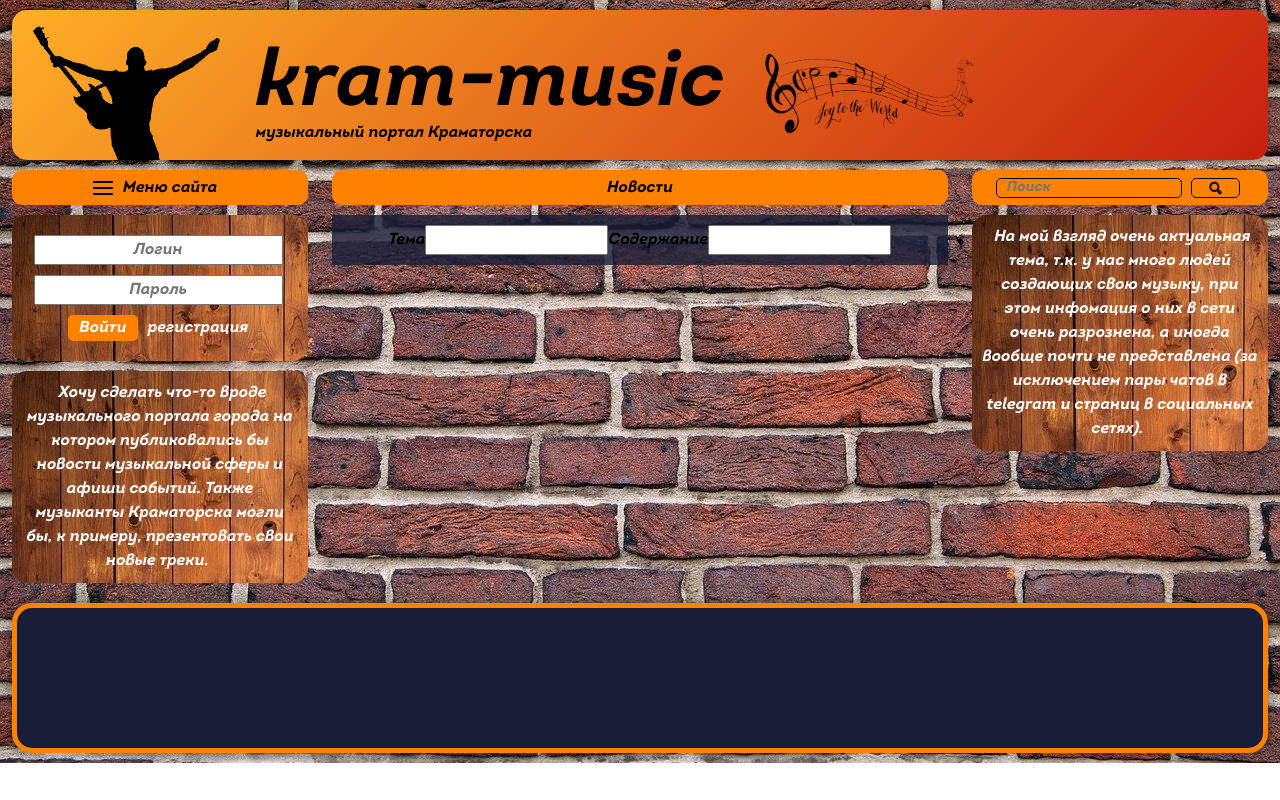
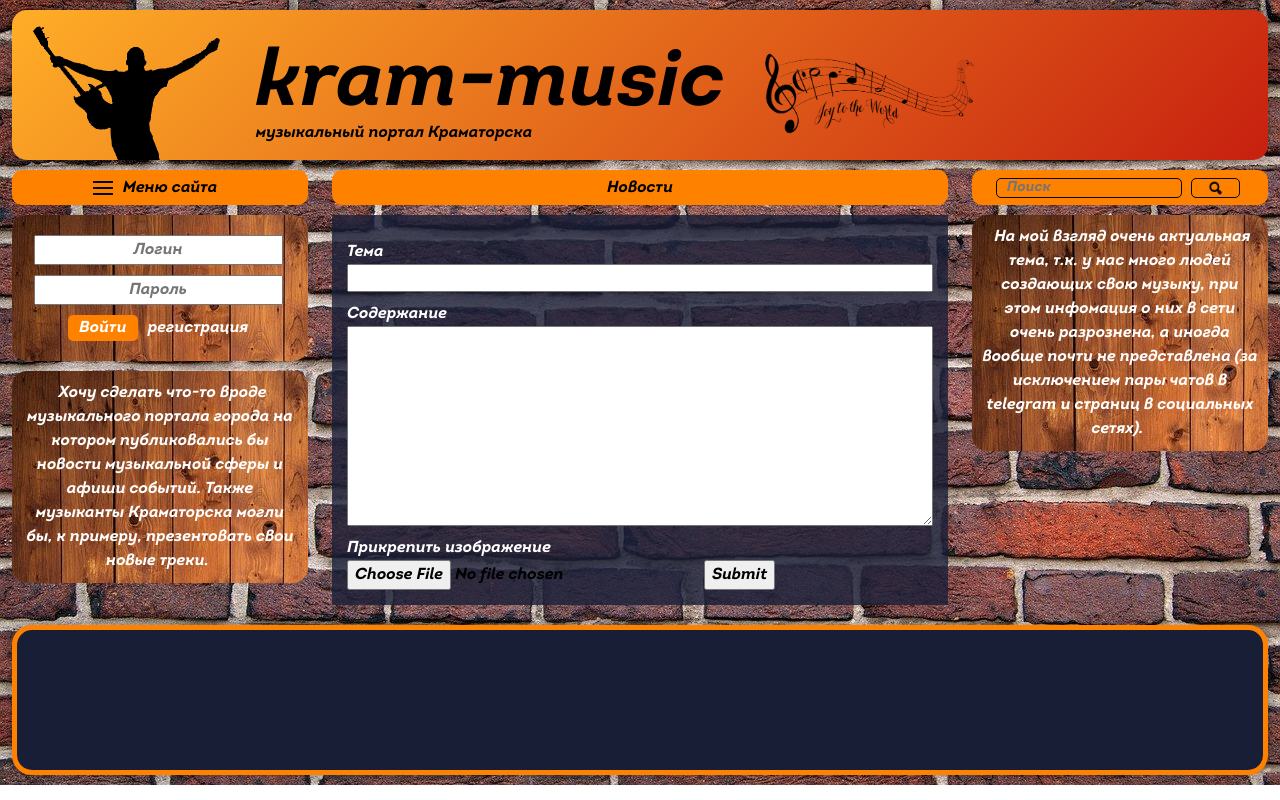
Before and after one commit to seleznevme/kram_music, a Vue app: page /AddNews in a window 1280 px wide. Built offline with nearby package versions, Linux system fonts and the light colour scheme.

Commit message:
Добавил подсветку активных кнопок левой панели

```diff
--- a/src/App.vue
+++ b/src/App.vue
@@ -7,7 +7,9 @@
       />
     </nav>
     <nav>
-      <nav-left v-if="show_left_navbar"/>
+      <transition name="slide-fade">
+        <nav-left v-show="show_left_navbar"/>
+      </transition>
     </nav>
     <main>
       <div class="container-fluid">
@@ -84,4 +86,14 @@ a:active {
   background-image: url("img/all_background.jpg");
   min-height: 100%;
 }
+.slide-fade-enter-active {
+  transition: all .3s ease;
+}
+.slide-fade-leave-active {
+  transition: all .3s cubic-bezier(1.0, 0.5, 0.8, 1.0);
+}
+.slide-fade-enter, .slide-fade-leave-to {
+  transform: translateX(-20px);
+  opacity: 0;
+}
 </style>
--- a/src/components/CoverMain.vue
+++ b/src/components/CoverMain.vue
@@ -18,6 +18,6 @@ export default {
   align-items: center;
   justify-content: center;
   background: rgba(25, 30, 55, 0.8);
-  padding: 10px;
+  padding: 15px;
 }
 </style>
--- a/src/components/navigation/NavLeft.vue
+++ b/src/components/navigation/NavLeft.vue
@@ -1,16 +1,16 @@
 <template>
   <div @click.stop class="wrapper">
-      <nav-button class="btn_nav_left">
-          <router-link to="/">Главная</router-link>
+    <nav-button  class="btn_nav_left" :class="{ btn_active: $route.path == '/' }" @click="$router.push('/')">
+      <span>Главная</span>
     </nav-button>
-      <nav-button class="btn_nav_left">
-          <router-link to="/AddNews">Добавить новостть</router-link>
+    <nav-button class="btn_nav_left" :class="{ btn_active: $route.path == '/AddNews' }" @click="$router.push('/AddNews')">
+        <span>Добавить новостть</span>
     </nav-button>
-      <nav-button class="btn_nav_left">
-          <router-link to="/Registration">Регистрация</router-link>
+    <nav-button class="btn_nav_left" :class="{ btn_active: $route.path == '/Registration' }" @click="$router.push('/Registration')">
+      <span>Регистрация</span>
     </nav-button>
-      <nav-button class="btn_nav_left">
-          <router-link to="/About">О нас</router-link>
+    <nav-button class="btn_nav_left" :class="{ btn_active: $route.path == '/About' }" @click="$router.push('/About')">
+      <span>О нас</span>
     </nav-button>
   </div>
 </template>
@@ -22,6 +22,17 @@ export default {
   components: {
     NavButton,
   },
+  data () {
+      return {
+          path1: '/',
+          path2: '/AddNews',
+          path3: '/Registration',
+          path4: '/About',
+      }
+  },
+  methods: {
+
+  }
 };
 </script>
 
@@ -36,12 +47,15 @@ export default {
   left: 0;
   height: 100%;
   width: 250px;
-    background-color: rgba(25, 30, 55, 0.9);;
+  background-color: rgba(25, 30, 55, 0.9);
   background-image: none;
 }
 .btn_nav_left {
   width: 90%;
   margin: 5px auto;
+  cursor: pointer;
 }
-
+.btn_active {
+    background-color: #ffd400;
+}
 </style>
--- a/src/views/AddNews.vue
+++ b/src/views/AddNews.vue
@@ -1,26 +1,62 @@
 <template>
   <div>
     <cover-main>
-      <form>
-          <span>Тема</span>
-          <input type="text">
-          <span>Содержание</span>
-          <input type="text">
+      <form class="cover">
+        <span>Тема</span>
+        <input class="title" type="text" />
+        <span>Содержание</span>
+        <textarea class="body" type="text" />
+        <div class="btn_group">
+          <div class="add_img">
+            <span>Прикрепить изображение</span>
+            <input type="file" />
+          </div>
+          <div>
+            <input type="submit" />
+          </div>
+        </div>
       </form>
     </cover-main>
   </div>
 </template>
 
 <script>
-import CoverMain from '@/components/CoverMain.vue'
+import CoverMain from "@/components/CoverMain.vue";
 export default {
   name: "AddNews",
   components: {
-  CoverMain,
+    CoverMain,
   },
 };
 </script>
 
 <style scoped>
-
+.cover {
+  display: flex;
+  flex-direction: column;
+  width: 100%;
+}
+.cover span {
+  color: #ffffff;
+  margin-top: 10px;
+}
+.title {
+  width: 100%;
+  padding: 0 10px;
+  outline: none;
+}
+.body {
+  width: 100%;
+  padding: 10px;
+  height: 200px;
+  outline: none;
+}
+.btn_group {
+  display: flex;
+  align-items: flex-end;
+}
+.add_img {
+  display: flex;
+  flex-direction: column;
+}
 </style>
--- a/src/views/news/News.vue
+++ b/src/views/news/News.vue
@@ -49,11 +49,12 @@ export default {
   align-items: center;
   justify-content: center;
   width: 30%;
-  overflow: hidden;
+  height: 130px;
   }
 .news_img img {
   height: auto;
-  width: 100%;
+  max-height: 100px;
+  max-width: 100%;
   margin: 0 15px;
 }
 .news_text {
```
Lines whose indentation alone changed are shown as unchanged.
